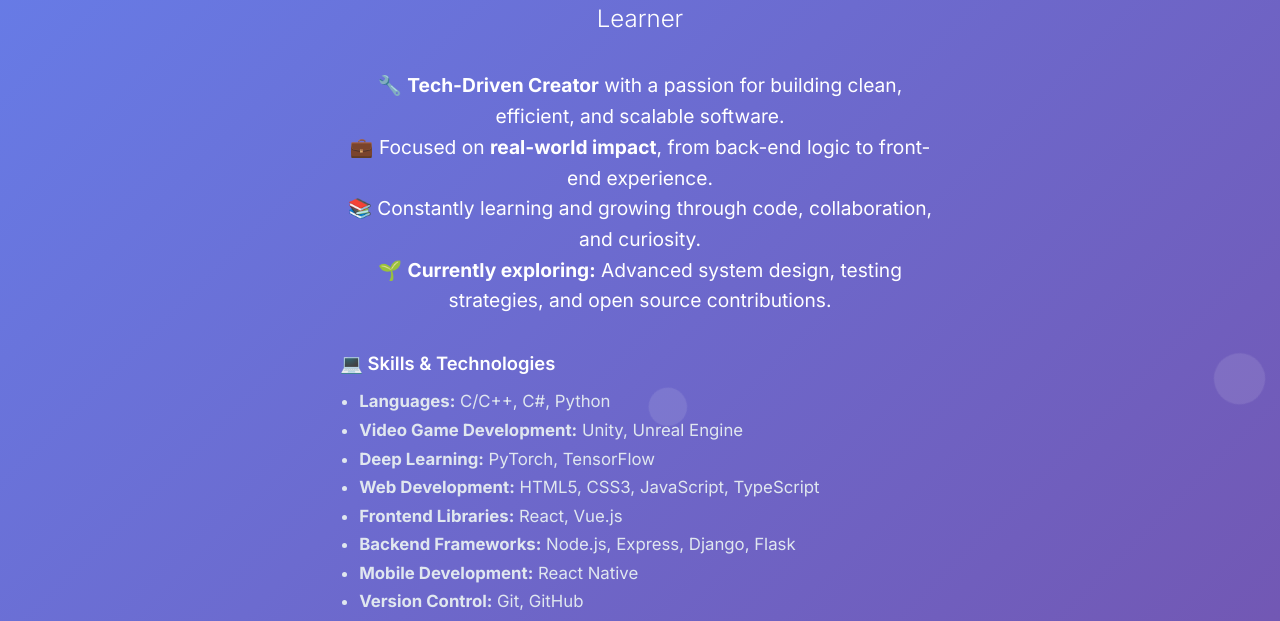
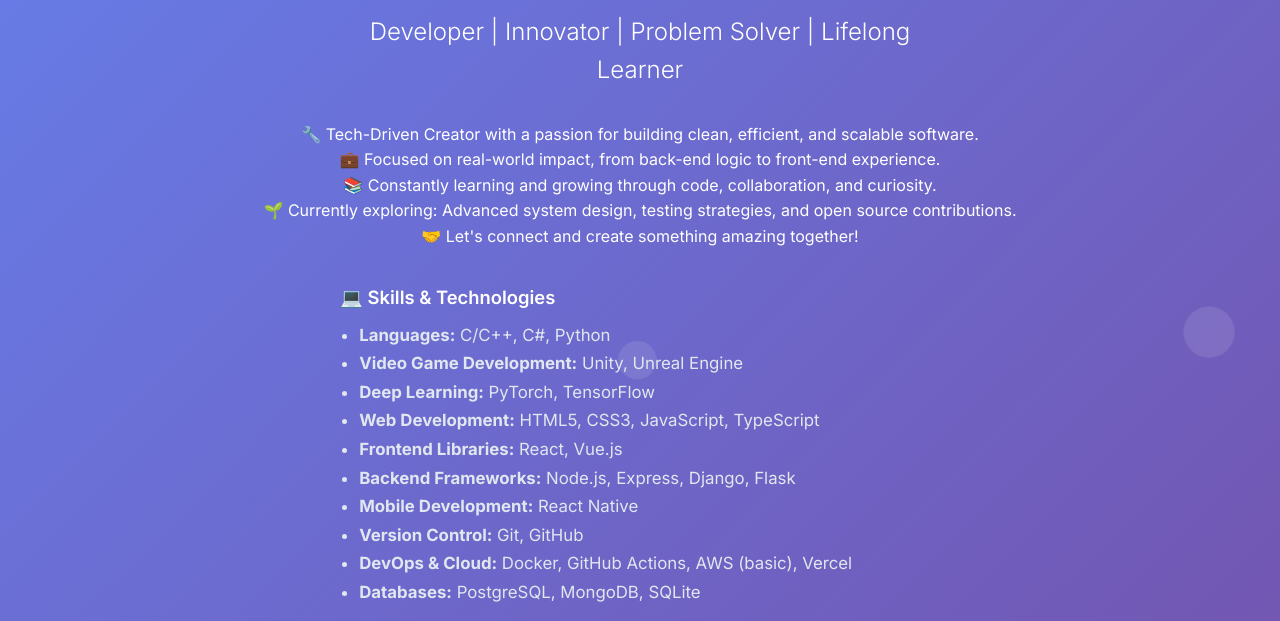
Before and after one commit to aturs3001/portfolio-, a plain HTML site: page index.html in a window 1280 px wide. Shown: the part 176-797 px from the top of the page. Drawn offline with Linux system fonts and the light colour scheme.

Commit message:
Refactor hero section content for improved clarity and engagement

```diff
--- a/index.html
+++ b/index.html
@@ -637,14 +637,19 @@
     <!-- Hero Section -->
     <section id="home" class="hero">
         <div class="hero-content">
+            <br>
+            <br>
             <h1>👋 Hello, My Name is Aric Hurkman</h1>
             <p class="subtitle">Developer | Innovator | Problem Solver | Lifelong Learner</p>
-            <p>
-                🔧 <strong>Tech-Driven Creator</strong> with a passion for building clean, efficient, and scalable software.<br>
-                💼 Focused on <strong>real-world impact</strong>, from back-end logic to front-end experience.<br>
-                📚 Constantly learning and growing through code, collaboration, and curiosity.<br>
-                🌱 <strong>Currently exploring:</strong> Advanced system design, testing strategies, and open source contributions.
-            </p>
+            <div class="hero-description">
+                <ul style="list-style:none; padding:0; margin:0;">
+                    <li>🔧 Tech-Driven Creator with a passion for building clean, efficient, and scalable software.</li>
+                    <li>💼 Focused on real-world impact, from back-end logic to front-end experience.</li>
+                    <li>📚 Constantly learning and growing through code, collaboration, and curiosity.</li>
+                    <li>🌱 Currently exploring: Advanced system design, testing strategies, and open source contributions.</li>
+                    <li>🤝 Let's connect and create something amazing together!</li>
+                </ul>
+            </div>
             <div style="margin:2rem auto 1rem auto; max-width:600px; text-align:left; color:#e0e7ef; font-size:1.05rem; line-height:1.7;">
                 <h3 style="color:#fff; font-size:1.15rem; font-weight:600; margin-bottom:0.5rem;">💻 Skills & Technologies</h3>
                 <ul style="margin-left:1.2rem;">
```
